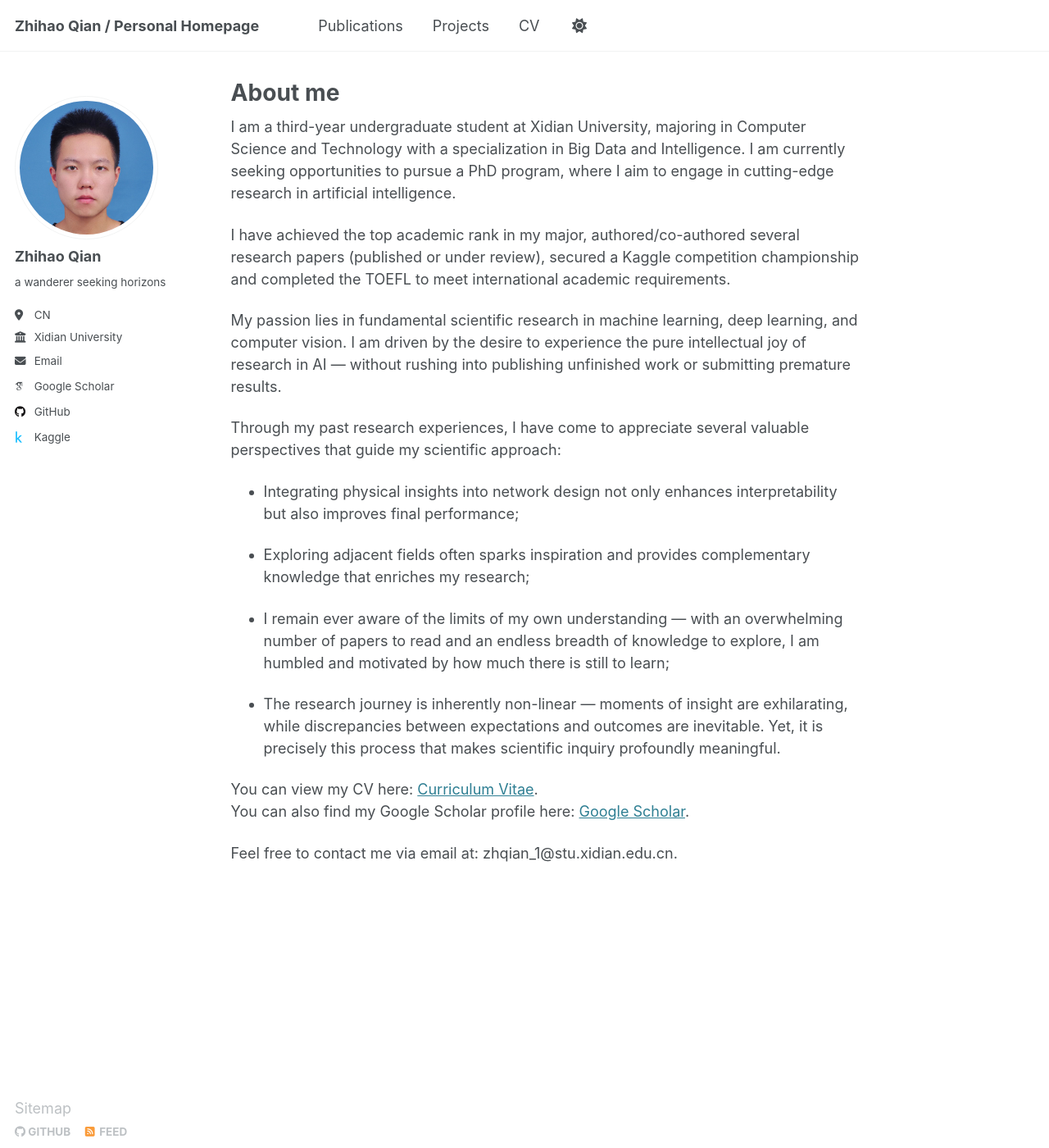
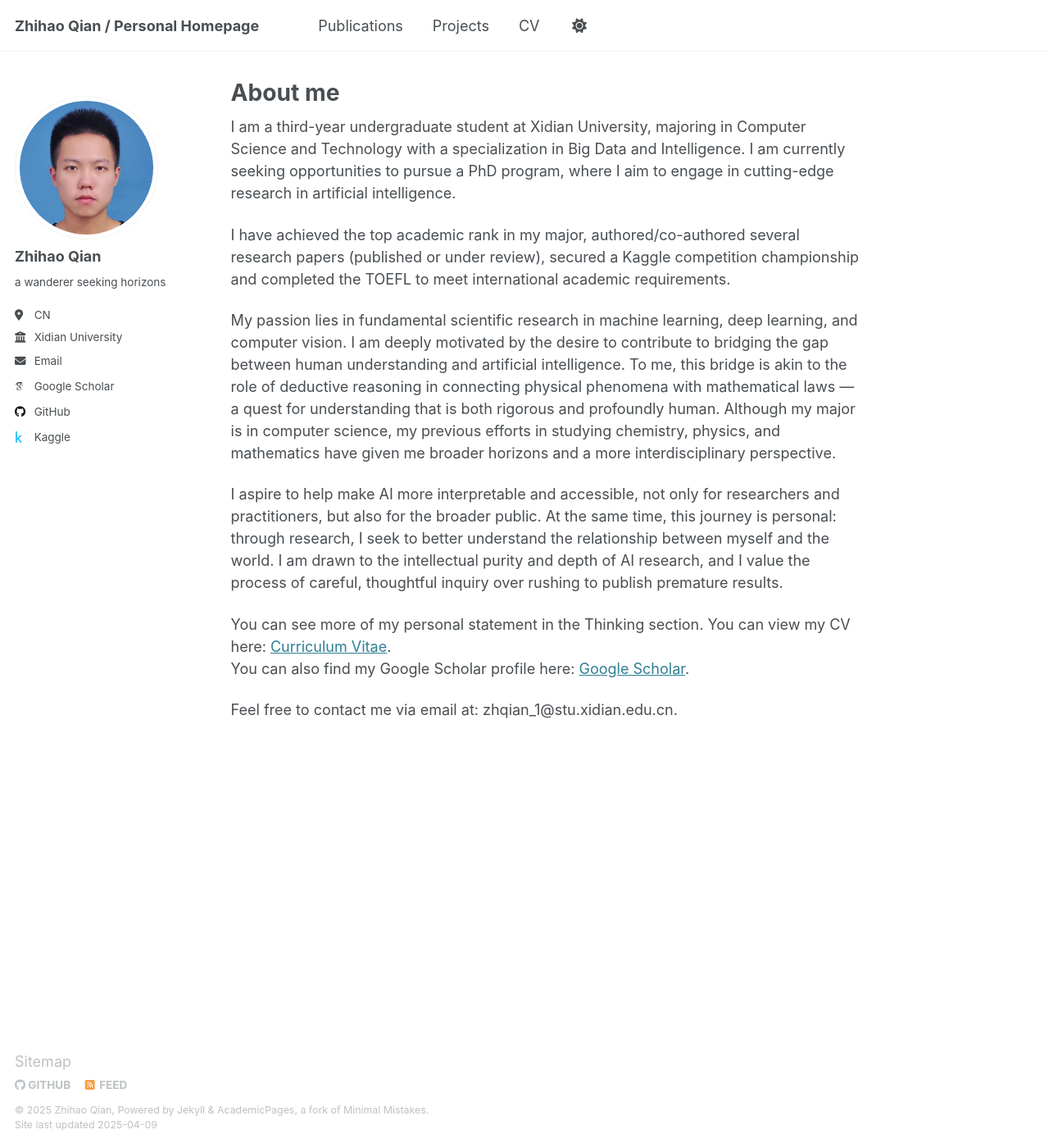
Before and after one commit to Dualego00/Dualego00.github.io, a Jekyll site: the page built from _pages/about.md, in a window 1280 px wide and 1400 px high. Shown: the whole window at 82% size. Built offline with Jekyll 4.4.1, drawn with Linux system fonts in a browser that asks for light colours; some web fonts are replaced.

Commit message:
Update about.md

```diff
--- a/_pages/about.md
+++ b/_pages/about.md
@@ -11,18 +11,11 @@
 
 I have achieved the top academic rank in my major, authored/co-authored several research papers (published or under review), secured a Kaggle competition championship and completed the TOEFL to meet international academic requirements.
 
-My passion lies in fundamental scientific research in machine learning, deep learning, and computer vision. I am driven by the desire to experience the pure intellectual joy of research in AI — without rushing into publishing unfinished work or submitting premature results.
+My passion lies in fundamental scientific research in machine learning, deep learning, and computer vision. I am deeply motivated by the desire to contribute to bridging the gap between human understanding and artificial intelligence. To me, this bridge is akin to the role of deductive reasoning in connecting physical phenomena with mathematical laws — a quest for understanding that is both rigorous and profoundly human. Although my major is in computer science, my previous efforts in studying chemistry, physics, and mathematics have given me broader horizons and a more interdisciplinary perspective.
 
-Through my past research experiences, I have come to appreciate several valuable perspectives that guide my scientific approach:
+I aspire to help make AI more interpretable and accessible, not only for researchers and practitioners, but also for the broader public. At the same time, this journey is personal: through research, I seek to better understand the relationship between myself and the world. I am drawn to the intellectual purity and depth of AI research, and I value the process of careful, thoughtful inquiry over rushing to publish premature results.
 
-* Integrating physical insights into network design not only enhances interpretability but also improves final performance;
-
-* Exploring adjacent fields often sparks inspiration and provides complementary knowledge that enriches my research;
-
-* I remain ever aware of the limits of my own understanding — with an overwhelming number of papers to read and an endless breadth of knowledge to explore, I am humbled and motivated by how much there is still to learn;
-
-* The research journey is inherently non-linear — moments of insight are exhilarating, while discrepancies between expectations and outcomes are inevitable. Yet, it is precisely this process that makes scientific inquiry profoundly meaningful.
-
+You can see more of my personal statement in the Thinking section.
 You can view my CV here: [Curriculum Vitae](../assets/ZhihaoQian_CV.pdf).
 You can also find my Google Scholar profile here: [Google Scholar](https://scholar.google.com/citations?user=o83AL3sAAAAJ&amp;hl=en).
 
```
